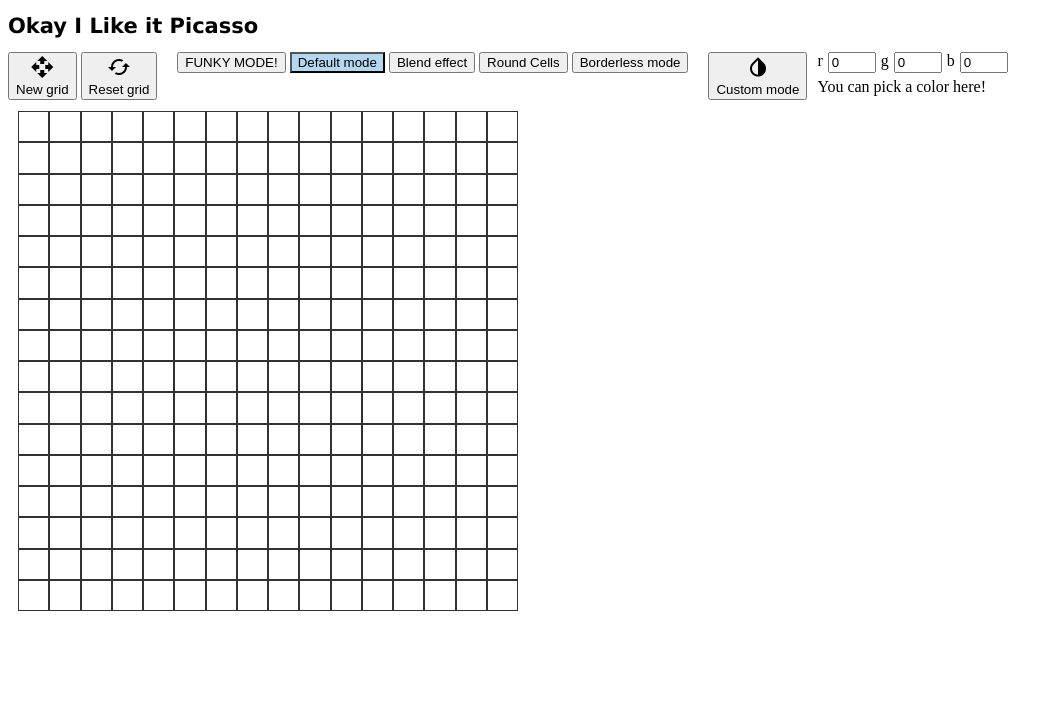
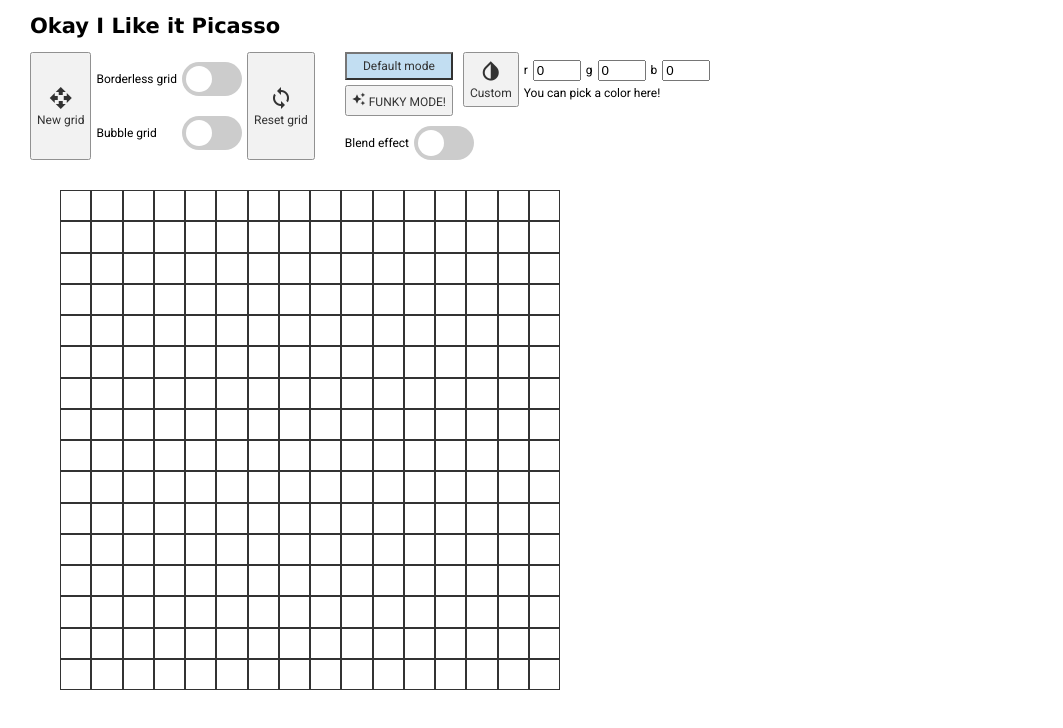
Before and after one commit to melladoma/odin-etch-a-sketch, a plain HTML site: page index.html in a window 1280 px wide. Shown: the whole page, without its empty margins (0-1063 px from the left). Drawn offline with Linux system fonts and the light colour scheme.

Commit message:
completed toggle switches

```diff
--- a/index.html
+++ b/index.html
@@ -5,34 +5,60 @@
         <title>Etch-a-sketch</title>
         <link rel="stylesheet" href="./styles.css">
         <link href="https://fonts.googleapis.com/icon?family=Material+Icons"rel="stylesheet">
+        <link href="https://fonts.googleapis.com/css2?family=Roboto:ital,wght@0,100;0,300;0,400;0,500;0,700;0,900;1,100;1,300;1,400;1,500;1,700;1,900&display=swap" rel="stylesheet">
     </head>
     <body>
         <h1>Okay I Like it Picasso</h1>
         <div class="head-panel">
             <div class="grid-panel">
                  <button id="button-size"> <span class="material-icons md-36">open_with</span> <p>New grid</p></button>
-                 <button id="button-reset"><span class="material-icons md-36">cached</span> <p>Reset grid</p></button>
-            </div>
-             <div class="mode-panel">
-                  <button id="button-funky">FUNKY MODE!</button>
-                  <button id="button-normal">Default mode</button>
-                  <button id="button-blend">Blend effect<span id="blend-value"></span></button>
-                  <button id="button-cell">Round Cells </button>
-                  <button id="button-border">Borderless mode</button>
-            </div>
+                <div class="grid-panel-middle">
+                    <div class="toggle">
+                        <span >Borderless grid</span>
+                        <label class="switch">
+                           <input id="border-switch"type="checkbox">
+                           <span class="slider round"></span>
+                        </label>
+                       </div>
 
+                    <div class="toggle">
+                     <span >Bubble grid</span>
+                     <label class="switch">
+                        <input id="bubble-switch"type="checkbox">
+                        <span class="slider round"></span>
+                     </label>
+                    </div>
+
+                </div>
+                <button id="button-reset"><span class="material-icons md-36">loop</span> <p>Reset grid</p></button>
+                </div>
+
+<div class="color-panel">
             <div class="input-panel">
-                    <button id="button-custom"><span class="material-icons md-36">invert_colors</span><p>Custom mode</p></button>
-                    <div>
+                <div class="mode-panel">
+                    <button id="button-normal">Default mode</button>
+                    <button id="button-funky"> <span class="material-icons" id="funky-icon">auto_awesome</span> FUNKY MODE!</button>
+                </div>
+                <div class="custom-panel">
+                    <button id="button-custom"><span class="material-icons md-36">invert_colors</span><p>Custom</p></button>
+                    <div class="rgb-control">
                         <div class="panel-rgb">
-                            <div class="panel-rgb"><span> r </span> <input id="r-value" type="text" value="0"> </div>
-                            <div class="panel-rgb"><span> g </span> <input id="g-value" type="text" value="0"> </div>
-                            <div class="panel-rgb"><span> b </span> <input id="b-value"type="text" value="0"> </div>
+                            <div class="panel-rgb"><span> r </span> <input id="r-value" class="rgbinput" type="text" value="0"> </div>
+                            <div class="panel-rgb"><span> g </span> <input id="g-value" class="rgbinput"type="text" value="0"> </div>
+                            <div class="panel-rgb"><span> b </span> <input id="b-value"class="rgbinput" type="text" value="0"> </div>
                         </div>
                         <span id="input-warning">You can pick a color here!</span>
                     </div>
-
+                </div>
         </div>
+        <div class="toggle" id="blend-toggle">
+            <span >Blend effect</span>
+            <label class="switch">
+               <input id="blend-switch"type="checkbox">
+               <span class="slider round"></span>
+            </label>
+           </div>
+    </div>
         </div>
 
         <div id="grid"></div>
--- a/script.js
+++ b/script.js
@@ -44,6 +44,7 @@ let colorPickingActive = false;
 let blendEffectActive;
 
 
+
 //default mode
 let bBlue = 255;
 let rBlue = 0;
@@ -72,11 +73,12 @@ function addRandom(ev) {
 }
 
 //Picked color
-let allInput = document.querySelectorAll('input');
-let rInput
-let gInput
-let bInput
+let allInput = document.querySelectorAll('input.rgbinput');
+let rInputValue
+let gInputValue
+let bInputValue
 let inputWarning = document.getElementById('input-warning');
+
 
 for (let i = 0; i < 3; i++) {
     allInput[i].addEventListener('input', () => {
@@ -89,24 +91,24 @@ for (let i = 0; i < 3; i++) {
             inputWarning.textContent = "Please enter a number from 0 to 255";
         } else {
             inputWarning.textContent = "";
-            rInput = allInput[0].value;
-            gInput = allInput[1].value;
-            bInput = allInput[2].value;
-            inputWarning.textContent = `You picked color rgb(${rInput}, ${gInput}, ${bInput})`;
+            rInputValue = allInput[0].value;
+            gInputValue = allInput[1].value;
+            bInputValue = allInput[2].value;
+            inputWarning.textContent = `You picked color rgb(${rInputValue}, ${gInputValue}, ${bInputValue})`;
         }
     });
 }
 
 function addColorPicked(ev) {
     if (ev.fromElement.className.includes("cell")) {
-        rInput = allInput[0].value;
-        gInput = allInput[1].value;
-        bInput = allInput[2].value;
-        ev.fromElement.style.backgroundColor = `rgb(${rInput}, ${gInput}, ${bInput})`;
+        rInputValue = allInput[0].value;
+        gInputValue = allInput[1].value;
+        bInputValue = allInput[2].value;
+        ev.fromElement.style.backgroundColor = `rgb(${rInputValue}, ${gInputValue}, ${bInputValue})`;
         if (blendEffectActive) { addColorBlend(ev) };
     }
 }
-
+console.log(rInputValue)
 // ADDING TRAIL
 function addColor() {
     colormodeActive = true;
@@ -136,17 +138,11 @@ function togglestate(ev) {
     (ev.fromElement.disabled) ? ev.fromElement.disabled = false : ev.fromElement.disabled = true
 }
 
-//RESETTING GRID
-function resetGrid() {
-    while (grid.firstChild) {
-        grid.removeChild(grid.firstChild);
-    }
-}
 
 //USER CUSTOMIZED GRID SIZE
 let userCellNum
 function getUserGrid() {
-    userCellNum = prompt('What type of grid do you want?')
+    userCellNum = prompt('How many squares-wide do you want your grid? \n\nNote: default is 16 squares wide.')
 
     if (userCellNum === null || userCellNum === NaN || userCellNum <= 0 || userCellNum > 100) {
         alert('please enter a number between 1 and 100')
@@ -156,15 +152,71 @@ function getUserGrid() {
     }
 };
 
-//FUNCTIONS BUTTONS + EVENTS
+//GRID MODE BUTTONS + EVENTS
 const buttonSize = document.getElementById('button-size');
 buttonSize.addEventListener('click', getUserGrid)
 
 const buttonReset = document.getElementById('button-reset')
 buttonReset.addEventListener('click', () => {
     resetGrid();
+    styleButton();
     createGrid(userCellNum);
+
 })
+
+//borderless grid mode
+const borderMode = document.getElementById('border-switch');
+let borderModeActive = false;
+borderMode.addEventListener('click', () => {
+    if (borderModeActive) {
+        borderModeActive = false;
+        for (let k = 0; k < cells.length; k++) {
+            cells[k].classList.remove("borderless")
+        }
+    } else {
+        borderModeActive = true;
+        for (let k = 0; k < cells.length; k++) {
+            cells[k].classList.add("borderless")
+        }
+    }
+})
+
+//bubble grid mode
+const cellMode = document.getElementById('bubble-switch');
+let cellModeActive = false;
+cellMode.addEventListener('click', () => {
+    if (cellModeActive) {
+        cellModeActive = false;
+        for (let k = 0; k < cells.length; k++) {
+            cells[k].classList.remove("bubble")
+        }
+
+    } else {
+        cellModeActive = true;
+        for (let k = 0; k < cells.length; k++) {
+            cells[k].classList.add("bubble")
+        }
+    }
+})
+
+//RESETTING GRID
+function resetGrid() {
+    cellModeActive = false;
+    borderModeActive = false;
+    while (grid.firstChild) {
+        grid.removeChild(grid.firstChild);
+    }
+}
+
+function check(inputId) {
+    document.getElementById(inputId).checked = true;
+}
+
+function uncheck(inputId) {
+    document.getElementById(inputId).checked = false;
+}
+
+//COLOR MODE BUTTONS + EVENTS
 
 const funkyMode = document.getElementById('button-funky');
 funkyMode.addEventListener('click', () => {
@@ -196,61 +248,21 @@ customMode.addEventListener('click', () => {
     styleButton();
 })
 
-const blendEffect = document.getElementById('button-blend');
+//Blend mode toggle
+const blendEffect = document.getElementById('blend-switch');
 blendEffect.addEventListener('click', () => {
-    const blendEffectValue = document.getElementById("blend-value")
     if (blendEffectActive) {
         blendEffectActive = false;
-        blendEffect.classList.remove("toggle");
     } else {
         blendEffectActive = true;
-        blendEffect.classList.add("toggle");
     }
 })
 
-//bubble grid mode
-const cellMode = document.getElementById('button-cell');
-let cellModeActive = false;
-cellMode.addEventListener('click', () => {
-    if (cellModeActive) {
-        cellModeActive = false;
-        cellMode.classList.remove("toggle");
-        for (let k = 0; k < cells.length; k++) {
-            cells[k].classList.remove("bubble")
-        }
-
-    } else {
-        cellModeActive = true;
-        cellMode.classList.add("toggle");
-        for (let k = 0; k < cells.length; k++) {
-            cells[k].classList.add("bubble")
-        }
-    }
-})
-
-
-//borderless grid mode
-const borderMode = document.getElementById('button-border');
-let borderModeActive = false;
-borderMode.addEventListener('click', () => {
-    if (borderModeActive) {
-        borderModeActive = false;
-        borderMode.classList.remove("toggle");
-        for (let k = 0; k < cells.length; k++) {
-            cells[k].classList.remove("borderless")
-        }
-
-    } else {
-        borderModeActive = true;
-        borderMode.classList.add("toggle");
-        for (let k = 0; k < cells.length; k++) {
-            cells[k].classList.add("borderless")
-        }
-    }
-})
-
+//RESETTING BUTTONS AND TOGGLES
+let rInput = allInput[0];
+let gInput = allInput[1];
+let bInput = allInput[2];
 function styleButton() {
-
     if (normalModeActive) {
         normalMode.classList.add("active")
     } else if (!normalModeActive) {
@@ -263,8 +275,24 @@ function styleButton() {
     }
     if (colorPickingActive) {
         customMode.classList.add("active")
+        rInput.classList.add("active");
+        gInput.classList.add("active");
+        bInput.classList.add("active");
     } else if (!colorPickingActive) {
         customMode.classList.remove("active")
+        rInput.classList.remove("active");
+        gInput.classList.remove("active");
+        bInput.classList.remove("active");
+    }
+    if (!cellModeActive) {
+        uncheck("bubble-switch");
+    } else if (cellModeActive) {
+        check("bubble-switch");
+    }
+    if (!borderModeActive) {
+        uncheck("border-switch");
+    } else if (borderModeActive) {
+        check("border-switch");
     }
 }
 
--- a/styles.css
+++ b/styles.css
@@ -1,6 +1,16 @@
 .cell {
   border: 1px solid rgba(0, 0, 0, 0.8);
   flex-grow: 0;
+}
+body {
+  margin: 10px 30px;
+}
+
+body,
+button,
+span {
+  font-family: "Roboto", sans-serif;
+  font-size: 12px;
 }
 
 h1 {
@@ -11,14 +21,31 @@ h1 {
 
 .head-panel {
   display: flex;
-  gap: 20px;
+  gap: 30px;
 }
 
-.button {
+.grid-panel {
+  display: flex;
+  gap: 5px;
+}
+.grid-panel button {
+  /* height: 50px; */
+}
+
+.grid-panel-middle {
+  display: flex;
+  flex-direction: column;
+  justify-content: space-around;
+}
+
+button {
   padding: 5px;
-  display: flex;
-  justify-content: center;
-  align-items: center;
+  -webkit-transition: 0.4s;
+  transition: 0.4s;
+  opacity: 0.8;
+}
+button:hover {
+  opacity: 1;
 }
 
 button p {
@@ -29,19 +56,46 @@ button p {
   gap: 10px;
   align-items: flex-start;
 }
+.mode-panel {
+  display: flex;
+  flex-direction: column;
+  justify-content: space-around;
+  gap: 5px;
+}
+.custom-panel {
+  display: flex;
+  gap: 5px;
+}
+#funky-icon {
+  font-size: 14px;
+}
+
+.rgb-control {
+  display: flex;
+  flex-direction: column;
+  justify-content: center;
+}
 .panel-rgb {
   display: flex;
   gap: 5px;
+  align-items: center;
 }
+.panel-rgb span {
+  display: inline-block;
+}
+
 #input-warning {
   display: inline-block;
-  margin: 5px 0;
+  margin: 5px 0 0 0;
 }
-
+#blend-toggle {
+  justify-content: left;
+  margin-top: 10px; /*color-panel non flex*/
+}
 #grid {
   display: flex;
   padding: 10px;
-  margin: 0;
+  margin: 20px;
 }
 
 input {
@@ -52,19 +106,87 @@ input {
   background-color: rgba(160, 205, 236, 0.8);
 }
 
-.toggle {
-  background-color: rgba(135, 171, 250, 0.8);
-  font-weight: bold;
-}
-
 .bubble {
   border-radius: 50%;
 }
+
+.borderless {
+  border: none;
+}
+
 .cell:hover {
   box-shadow: inset 2px 2px 1px rgba(100, 100, 100, 0.8),
     inset -2px -2px 1px rgba(100, 100, 100, 0.8);
   opacity: 0.8;
 }
-.borderless {
-  border: none;
+
+/* TOGGLE SWITCH */
+
+.switch {
+  position: relative;
+  display: inline-block;
+  width: 60px;
+  height: 34px;
 }
+/* Hide default HTML checkbox */
+.switch input {
+  opacity: 0;
+  width: 0;
+  height: 0;
+}
+
+/* The slider */
+.slider {
+  text-align: right;
+  position: absolute;
+  cursor: pointer;
+  top: 0;
+  left: 0;
+  right: 0;
+  bottom: 0;
+  background-color: #ccc;
+  -webkit-transition: 0.4s;
+  transition: 0.4s;
+}
+
+.slider:before {
+  position: absolute;
+  content: "";
+  height: 26px;
+  width: 26px;
+  left: 4px;
+  bottom: 4px;
+  background-color: white;
+  -webkit-transition: 0.4s;
+  transition: 0.4s;
+}
+
+input:checked + .slider {
+  background-color: #2196f3;
+}
+
+input:focus + .slider {
+  box-shadow: 0 0 1px #2196f3;
+}
+
+input:checked + .slider:before {
+  -webkit-transform: translateX(26px);
+  -ms-transform: translateX(26px);
+  transform: translateX(26px);
+}
+
+/* Rounded sliders */
+.slider.round {
+  border-radius: 34px;
+}
+
+.slider.round:before {
+  border-radius: 50%;
+}
+
+.toggle {
+  display: flex;
+  align-items: center;
+  gap: 5px;
+  justify-content: space-between;
+}
```
